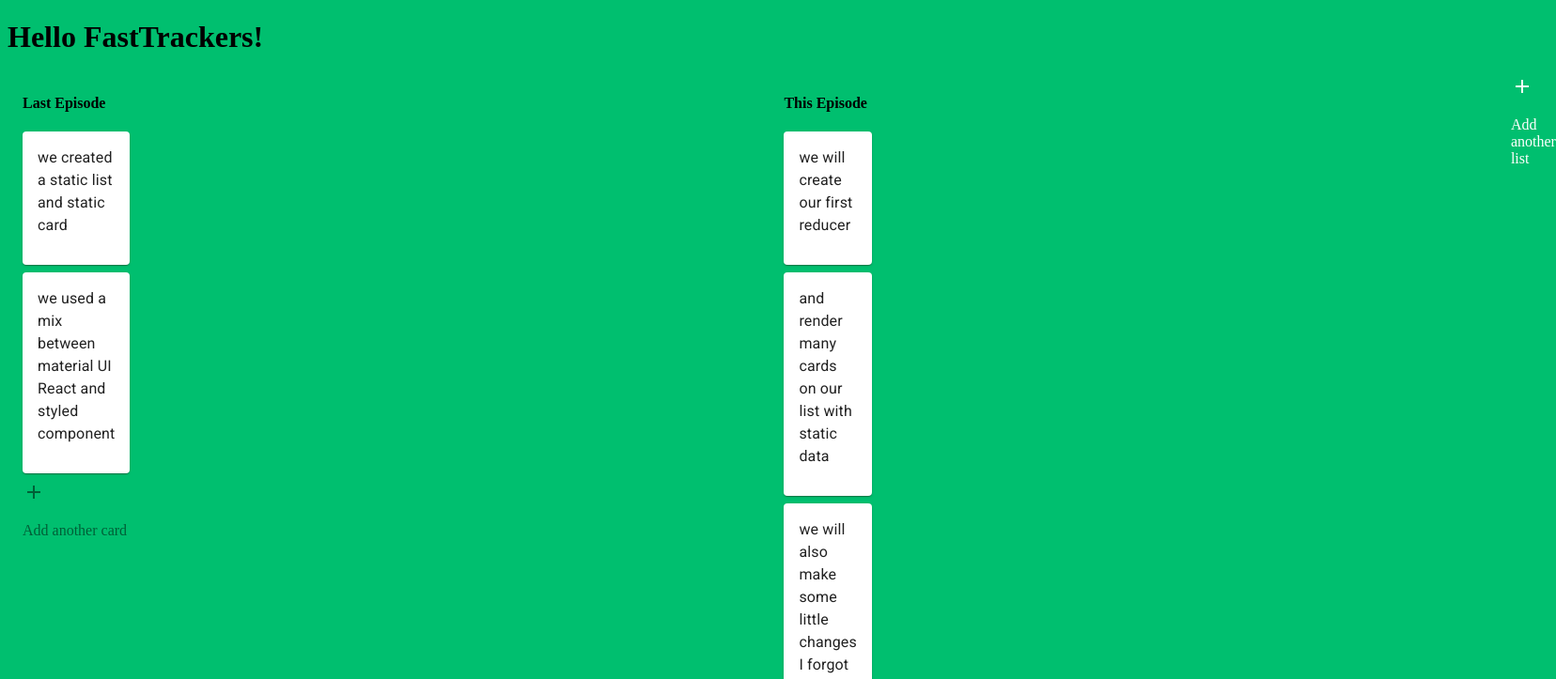
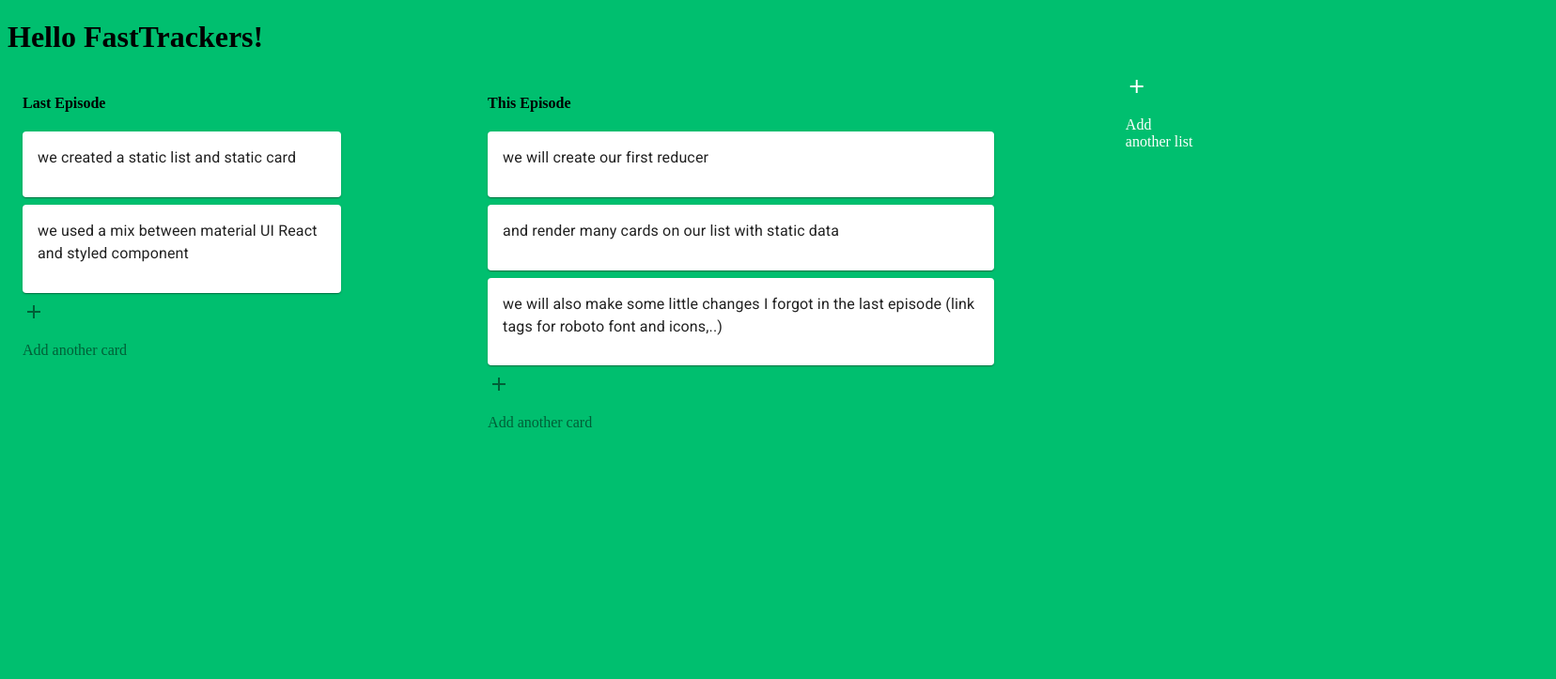
Before and after one commit to BonDah18/react-trello-clone, a React (Create React App) app: page / in a window 1280 px wide. Shown: the top 723 px of the page at 94% size, 1656 px wide, since content can reach past the window. Built offline with nearby package versions, Linux system fonts and the light colour scheme.

Commit message:
css updates

```diff
--- a/src/components/TrelloCard.js
+++ b/src/components/TrelloCard.js
@@ -7,7 +7,7 @@ import styled from "styled-components";
 
 const CardContainer = styled.div`
   margin-bottom: 8px;
-  margin-right: 600px;
+  margin-right: 60px;
 `;
 
 const TrelloCard = ({text, id, index}) => {
@@ -37,7 +37,7 @@ const TrelloCard = ({text, id, index}) => {
 const styles = {
   cardContainer: {
     marginBottom: 8,
-    marginright: 800
+    marginright: 80
   }
 }
 
```
